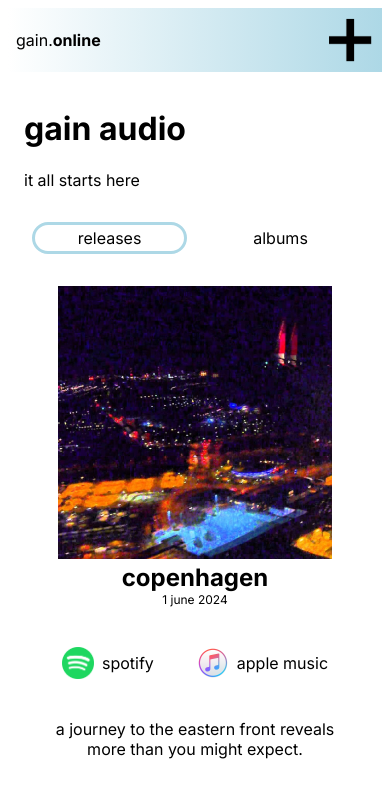
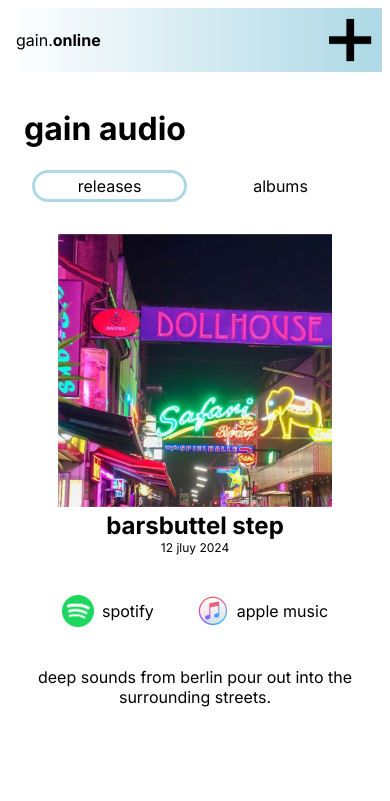
Before and after one commit to hharris56/gain.online, a Next.js app: page /audio in a window 390 px wide. Shown: the top 801 px of the page. Built offline with nearby package versions, Linux system fonts and the light colour scheme.

Commit message:
add barsbuttel step, back button

```diff
--- a/src/app/audio/audio.css
+++ b/src/app/audio/audio.css
@@ -35,7 +35,7 @@
     justify-content: center;
     align-items: stretch;
 
-    margin-top: 2rem;
+    /* margin-top: 2rem; */
     cursor: pointer;
 }
 
@@ -91,9 +91,12 @@
 }
 
 .releases-container-mobile{
-    min-width: 100%;
+    width: 100%;
+
     display: flex;
+    flex-direction: column;
     justify-content: center;
+    align-items: center;
 }
 
 .release-container-mobile{
--- a/src/app/audio/deeperStill/page.tsx
+++ b/src/app/audio/deeperStill/page.tsx
@@ -2,6 +2,7 @@
 import { useIsMobile } from "../../../hooks/mobileHooks"
 import { MusicLinkBar } from "../../../components/linkBar/linkBar"
 import "../audio.css"
+import BackButton from "../../../components/buttons/backButton"
 
 export default function DeeperStill(){
     const isMobile = useIsMobile()
@@ -15,6 +16,7 @@ export default function DeeperStill(){
 
     return (
         <div className={"album-page-container" + (isMobile ? " album-page-mobile" : "")}>
+            {/* <BackButton route="/audio" /> */}
             {isMobile && <img
                 src={"/art/albums/deeper still/deeper still album cover.png"}
                 className="album-image"
--- a/src/app/audio/page.tsx
+++ b/src/app/audio/page.tsx
@@ -20,7 +20,7 @@ export default function AudioPage(){
     return (
         <div className="page-content-container">
             <h1>gain audio</h1>
-            <a>it all starts here</a>
+            {/* <a>it all starts here</a> */}
             <div className="audio-selector-container">
                 <SelectorButton text={releases} onClick={() => setSelected(releases)} selected={selected == releases} />
                 <SelectorButton text={albums} onClick={() => setSelected(albums)} selected={selected == albums} />
@@ -36,6 +36,17 @@ export default function AudioPage(){
             </div> */}
             {selected == releases &&
                 <div className={isMobile ? "releases-container-mobile" : ""}>
+                    <Release
+                        title="barsbuttel step"
+                        date="12 jluy 2024"
+                        cover="/art/albums/barsbuttel step/barsbuttel step cover.png"
+                        route="/audio/barsbuttelStep"
+                        links={{
+                            spotify: "https://open.spotify.com/track/1kX29xlXs2Aqi02tLduRmP?si=3e8bbb44b7a24b81",
+                            apple: "https://music.apple.com/us/album/copenhagen/1744846213?i=1744846214"
+                            }}
+                        description="deep sounds from berlin pour out into the surrounding streets."
+                    />
                     <Release
                         title="copenhagen"
                         date="1 june 2024"
--- a/src/components/defaultAudioPage/defaultAudioPage.tsx
+++ b/src/components/defaultAudioPage/defaultAudioPage.tsx
@@ -3,6 +3,7 @@
 import "./defaultAudioPage.css"
 import { useIsMobile } from "../../hooks/mobileHooks"
 import { MusicLinkBar } from "../linkBar/linkBar"
+import BackButton from "../buttons/backButton"
 
 interface AudioPageProps{
     cover: string,
@@ -16,6 +17,7 @@ export default function DefaultAudioPage(props: AudioPageProps){
 
     return (
         <div className={"dap-container" + (isMobile ? " dap-mobile" : "")}>
+            {/* <BackButton route="/audio" /> */}
             {isMobile && <img
                 src={props.cover}
                 className="dap-image"
```
Also changed, not shown: src/app/audio/barsbuttelStep/page.tsx (added, +29 -0 lines), src/components/buttons/backButton.tsx (added, +14 -0 lines).
